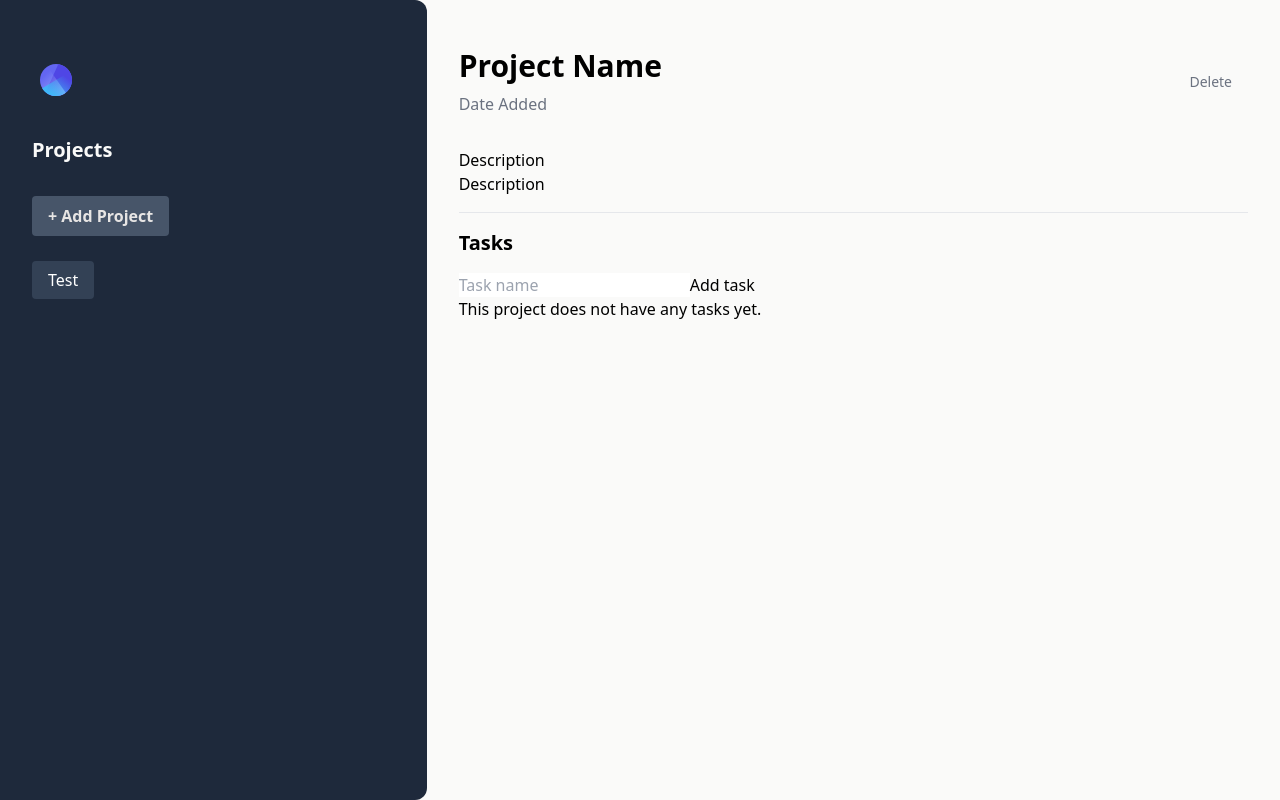
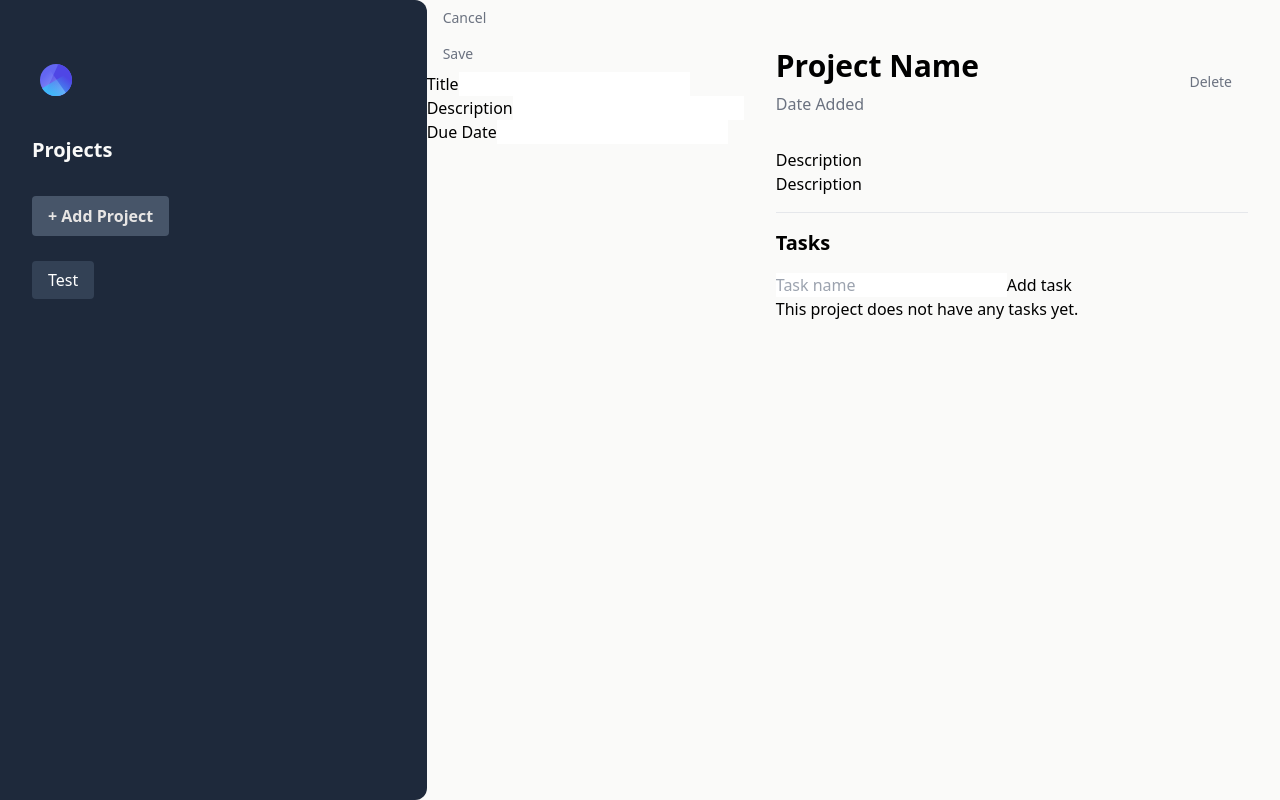
Before and after one commit to Gh0sT-7/project-management-app, a React (Vite) app: page / in a window 1280 px wide. Built offline with nearby package versions, Linux system fonts and the light colour scheme.

Commit message:
New component for duplicate form code.

```diff
--- /dev/null
+++ b/src/components/Input.jsx
@@ -0,0 +1,8 @@
+export default function Input({ label, isTextarea, ...props }) {
+    return (
+       <p>
+           <label>{label}</label>
+            {isTextarea ? <textarea {...props} /> : <input {...props} />}
+       </p>
+    );
+}
--- a/src/components/NewProject.jsx
+++ b/src/components/NewProject.jsx
@@ -1,3 +1,5 @@
+import Input from './Input.jsx'
+
 export default function NewProject() {
   return (
     <div>
@@ -7,20 +9,9 @@
         </menu>
 
         <div>
-            <p>
-                <label>Title</label>
-                <input />
-            </p>
-
-            <p>
-                <label>Description</label>
-                <textarea />
-            </p>
-
-            <p>
-                <label>Due Date</label>
-                <input />
-            </p>
+            <Input label="Title" />
+            <Input label="Description" textarea={true} />
+            <Input label="Due Date" />
         </div>
     </div>
   )
--- a/src/pages/Dashboard.jsx
+++ b/src/pages/Dashboard.jsx
@@ -1,10 +1,12 @@
 import Sidebar from "../partials/Sidebar";
 import Project from '../components/Project';
+import NewProject from "../components/NewProject";
 
 function Dashboard() {
     return (
         <div className="flex h-screen overflow-hidden">
             <Sidebar />
+            <NewProject />
 
             <div className="relative flex flex-col flex-1 overflow-y-auto overflow-x-hidden">
                 <main>
```
